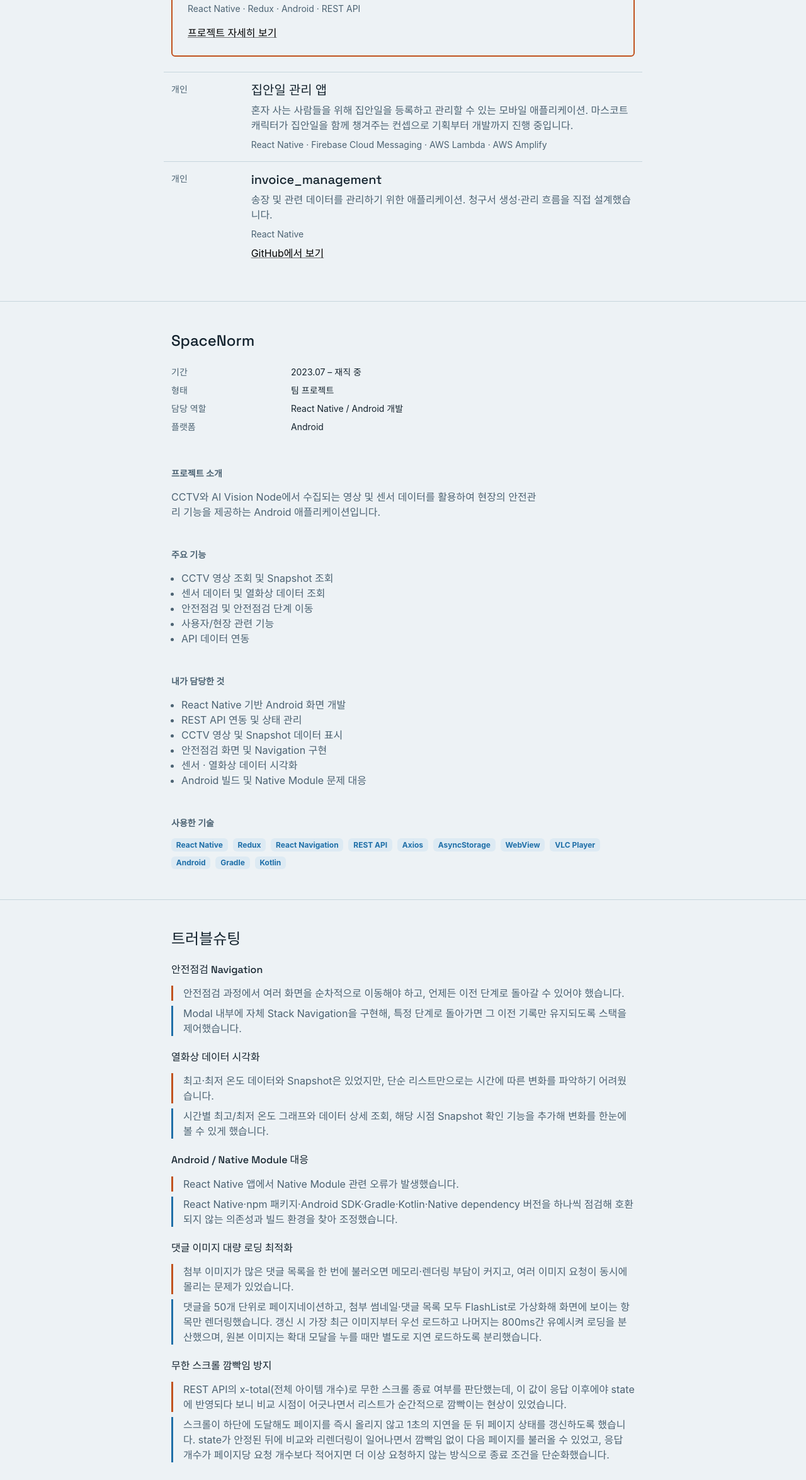
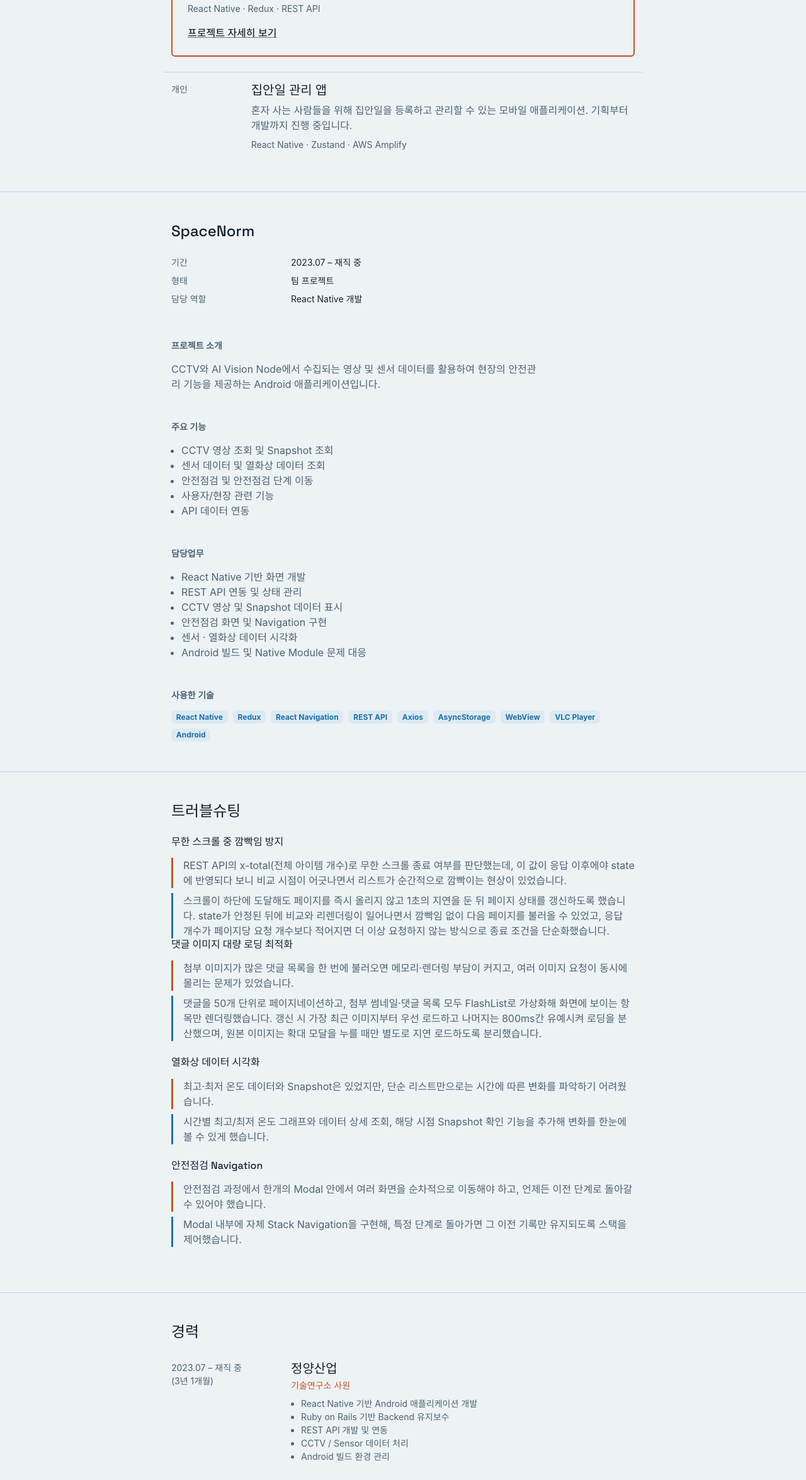
Before and after one commit to sumin0gig/sumin0gig.github.io, a plain HTML site: page index.html in a window 1280 px wide. Shown: the part 1211-3561 px from the top of the page at 63% size. Drawn offline with nearby package versions, Linux system fonts and the light colour scheme; a web font is replaced by a local one.

Commit message:
문맥 수정

```diff
--- a/index.html
+++ b/index.html
@@ -113,7 +113,7 @@
           <div class="text-warning small fw-semibold">실무 프로젝트</div>
           <h3 class="h5 mt-2">SpaceNorm</h3>
           <p class="text-body-secondary mb-2">CCTV 및 AI Vision Node 기반 안전관리 모바일 애플리케이션</p>
-          <div class="small text-body-secondary mb-3">React Native · Redux · Android · REST API</div>
+          <div class="small text-body-secondary mb-3">React Native · Redux · REST API</div>
           <a class="link-body-emphasis link-underline-opacity-50 link-underline-opacity-100-hover" href="#spacenorm">프로젝트 자세히 보기</a>
         </div>
 
@@ -121,20 +121,11 @@
           <div class="col-2 text-body-secondary small">개인</div>
           <div class="col-10">
             <h3 class="h5">집안일 관리 앱</h3>
-            <p class="text-body-secondary mb-2">혼자 사는 사람들을 위해 집안일을 등록하고 관리할 수 있는 모바일 애플리케이션. 마스코트 캐릭터가 집안일을 함께 챙겨주는 컨셉으로 기획부터 개발까지 진행 중입니다.</p>
-            <div class="small text-body-secondary">React Native · Firebase Cloud Messaging · AWS Lambda · AWS Amplify</div>
+            <p class="text-body-secondary mb-2">혼자 사는 사람들을 위해 집안일을 등록하고 관리할 수 있는 모바일 애플리케이션. 기획부터 개발까지 진행 중입니다.</p>
+            <div class="small text-body-secondary">React Native · Zustand · AWS Amplify</div>
           </div>
         </div>
 
-        <div class="row py-3 border-top">
-          <div class="col-2 text-body-secondary small">개인</div>
-          <div class="col-10">
-            <h3 class="h5">invoice_management</h3>
-            <p class="text-body-secondary mb-2">송장 및 관련 데이터를 관리하기 위한 애플리케이션. 청구서 생성·관리 흐름을 직접 설계했습니다.</p>
-            <div class="small text-body-secondary mb-2">React Native</div>
-            <a class="link-body-emphasis link-underline-opacity-50 link-underline-opacity-100-hover" href="https://github.com/sumin0gig/invoice_management" target="_blank" rel="noopener">GitHub에서 보기</a>
-          </div>
-        </div>
       </div>
     </section>
 
@@ -148,9 +139,7 @@
           <dt class="col-3 text-body-secondary fw-normal">형태</dt>
           <dd class="col-9">팀 프로젝트</dd>
           <dt class="col-3 text-body-secondary fw-normal">담당 역할</dt>
-          <dd class="col-9">React Native / Android 개발</dd>
-          <dt class="col-3 text-body-secondary fw-normal">플랫폼</dt>
-          <dd class="col-9">Android</dd>
+          <dd class="col-9">React Native 개발</dd>
         </dl>
 
         <div class="mb-5">
@@ -170,9 +159,9 @@
         </div>
 
         <div class="mb-5">
-          <h4 class="small text-body-secondary fw-semibold mb-3">내가 담당한 것</h4>
+          <h4 class="small text-body-secondary fw-semibold mb-3">담당업무</h4>
           <ul class="text-body-secondary ps-3">
-            <li>React Native 기반 Android 화면 개발</li>
+            <li>React Native 기반 화면 개발</li>
             <li>REST API 연동 및 상태 관리</li>
             <li>CCTV 영상 및 Snapshot 데이터 표시</li>
             <li>안전점검 화면 및 Navigation 구현</li>
@@ -193,8 +182,6 @@
             <span class="badge bg-primary-subtle text-primary-emphasis">WebView</span>
             <span class="badge bg-primary-subtle text-primary-emphasis">VLC Player</span>
             <span class="badge bg-primary-subtle text-primary-emphasis">Android</span>
-            <span class="badge bg-primary-subtle text-primary-emphasis">Gradle</span>
-            <span class="badge bg-primary-subtle text-primary-emphasis">Kotlin</span>
           </div>
         </div>
       </div>
@@ -204,10 +191,16 @@
       <div class="container container-narrow">
         <h2 class="h4 mb-4">트러블슈팅</h2>
 
+        <div>
+          <h3 class="h6 mb-3">무한 스크롤 중 깜빡임 방지</h3>
+          <div class="border-start border-3 border-warning ps-3 mb-2 text-body-secondary">REST API의 x-total(전체 아이템 개수)로 무한 스크롤 종료 여부를 판단했는데, 이 값이 응답 이후에야 state에 반영되다 보니 비교 시점이 어긋나면서 리스트가 순간적으로 깜빡이는 현상이 있었습니다.</div>
+          <div class="border-start border-3 border-primary ps-3 text-body-secondary">스크롤이 하단에 도달해도 페이지를 즉시 올리지 않고 1초의 지연을 둔 뒤 페이지 상태를 갱신하도록 했습니다. state가 안정된 뒤에 비교와 리렌더링이 일어나면서 깜빡임 없이 다음 페이지를 불러올 수 있었고, 응답 개수가 페이지당 요청 개수보다 적어지면 더 이상 요청하지 않는 방식으로 종료 조건을 단순화했습니다.</div>
+        </div>
+
         <div class="mb-4">
-          <h3 class="h6 mb-3">안전점검 Navigation</h3>
-          <div class="border-start border-3 border-warning ps-3 mb-2 text-body-secondary">안전점검 과정에서 여러 화면을 순차적으로 이동해야 하고, 언제든 이전 단계로 돌아갈 수 있어야 했습니다.</div>
-          <div class="border-start border-3 border-primary ps-3 text-body-secondary">Modal 내부에 자체 Stack Navigation을 구현해, 특정 단계로 돌아가면 그 이전 기록만 유지되도록 스택을 제어했습니다.</div>
+          <h3 class="h6 mb-3">댓글 이미지 대량 로딩 최적화</h3>
+          <div class="border-start border-3 border-warning ps-3 mb-2 text-body-secondary">첨부 이미지가 많은 댓글 목록을 한 번에 불러오면 메모리·렌더링 부담이 커지고, 여러 이미지 요청이 동시에 몰리는 문제가 있었습니다.</div>
+          <div class="border-start border-3 border-primary ps-3 text-body-secondary">댓글을 50개 단위로 페이지네이션하고, 첨부 썸네일·댓글 목록 모두 FlashList로 가상화해 화면에 보이는 항목만 렌더링했습니다. 갱신 시 가장 최근 이미지부터 우선 로드하고 나머지는 800ms간 유예시켜 로딩을 분산했으며, 원본 이미지는 확대 모달을 누를 때만 별도로 지연 로드하도록 분리했습니다.</div>
         </div>
 
         <div class="mb-4">
@@ -217,22 +210,11 @@
         </div>
 
         <div class="mb-4">
-          <h3 class="h6 mb-3">Android / Native Module 대응</h3>
-          <div class="border-start border-3 border-warning ps-3 mb-2 text-body-secondary">React Native 앱에서 Native Module 관련 오류가 발생했습니다.</div>
-          <div class="border-start border-3 border-primary ps-3 text-body-secondary">React Native·npm 패키지·Android SDK·Gradle·Kotlin·Native dependency 버전을 하나씩 점검해 호환되지 않는 의존성과 빌드 환경을 찾아 조정했습니다.</div>
+          <h3 class="h6 mb-3">안전점검 Navigation</h3>
+          <div class="border-start border-3 border-warning ps-3 mb-2 text-body-secondary">안전점검 과정에서 한개의 Modal 안에서 여러 화면을 순차적으로 이동해야 하고, 언제든 이전 단계로 돌아갈 수 있어야 했습니다.</div>
+          <div class="border-start border-3 border-primary ps-3 text-body-secondary">Modal 내부에 자체 Stack Navigation을 구현해, 특정 단계로 돌아가면 그 이전 기록만 유지되도록 스택을 제어했습니다.</div>
         </div>
 
-        <div class="mb-4">
-          <h3 class="h6 mb-3">댓글 이미지 대량 로딩 최적화</h3>
-          <div class="border-start border-3 border-warning ps-3 mb-2 text-body-secondary">첨부 이미지가 많은 댓글 목록을 한 번에 불러오면 메모리·렌더링 부담이 커지고, 여러 이미지 요청이 동시에 몰리는 문제가 있었습니다.</div>
-          <div class="border-start border-3 border-primary ps-3 text-body-secondary">댓글을 50개 단위로 페이지네이션하고, 첨부 썸네일·댓글 목록 모두 FlashList로 가상화해 화면에 보이는 항목만 렌더링했습니다. 갱신 시 가장 최근 이미지부터 우선 로드하고 나머지는 800ms간 유예시켜 로딩을 분산했으며, 원본 이미지는 확대 모달을 누를 때만 별도로 지연 로드하도록 분리했습니다.</div>
-        </div>
-
-        <div>
-          <h3 class="h6 mb-3">무한 스크롤 깜빡임 방지</h3>
-          <div class="border-start border-3 border-warning ps-3 mb-2 text-body-secondary">REST API의 x-total(전체 아이템 개수)로 무한 스크롤 종료 여부를 판단했는데, 이 값이 응답 이후에야 state에 반영되다 보니 비교 시점이 어긋나면서 리스트가 순간적으로 깜빡이는 현상이 있었습니다.</div>
-          <div class="border-start border-3 border-primary ps-3 text-body-secondary">스크롤이 하단에 도달해도 페이지를 즉시 올리지 않고 1초의 지연을 둔 뒤 페이지 상태를 갱신하도록 했습니다. state가 안정된 뒤에 비교와 리렌더링이 일어나면서 깜빡임 없이 다음 페이지를 불러올 수 있었고, 응답 개수가 페이지당 요청 개수보다 적어지면 더 이상 요청하지 않는 방식으로 종료 조건을 단순화했습니다.</div>
-        </div>
       </div>
     </section>
 
```
